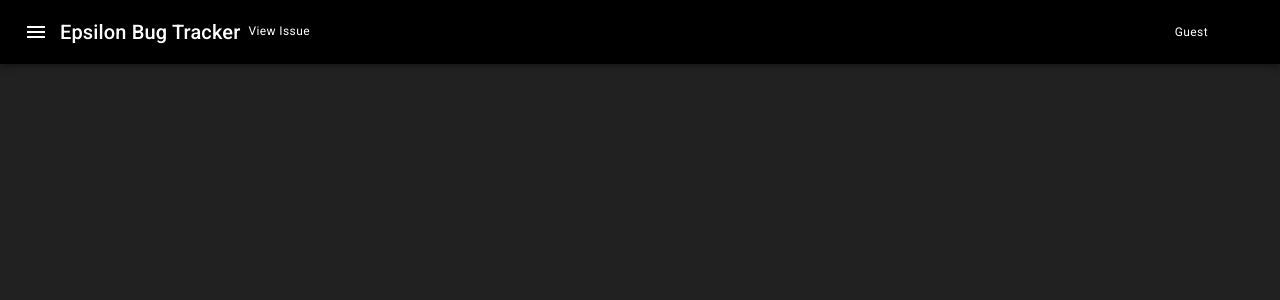
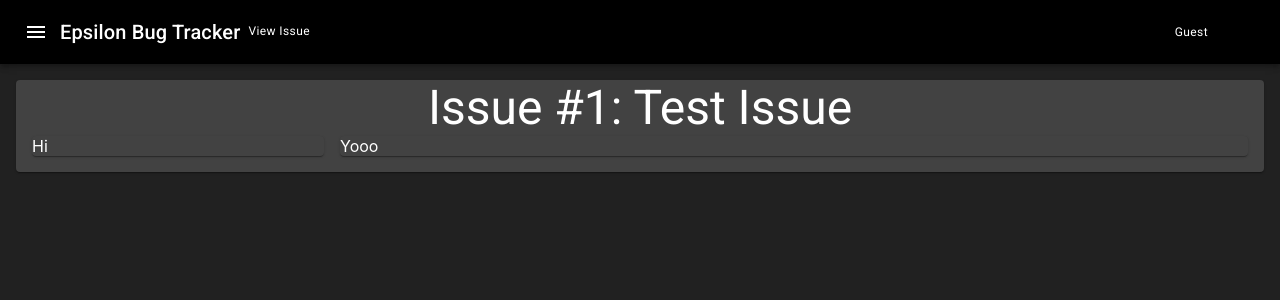
Before and after one commit to MatthewNordstrand/epsilon-bug-tracker, a React (Create React App) app: page /viewissue/1 in a window 1280 px wide. Shown: the top 300 px of the page. Built offline with nearby package versions, Linux system fonts and the light colour scheme; no server answers; some icons are missing.

Commit message:
Started general layout of view issue page

```diff
--- a/src/components/MainComponent.js
+++ b/src/components/MainComponent.js
@@ -20,7 +20,8 @@ class MainComponent extends Component {
                     openedOn: '2021-07-20',
                     openedBy: 'Matt Nordstrand',
                     assignee: 'Matt Nordstrand',
-                    dateResolved: ''
+                    dateResolved: '',
+                    description: 'Nothing to report',
                 },
                 {
                     id: 2,
@@ -30,7 +31,8 @@ class MainComponent extends Component {
                     openedOn: '2021-07-20',
                     openedBy: 'Matt Nordstrand',
                     assignee: '',
-                    dateResolved: ''
+                    dateResolved: '',
+                    description: 'Nothing to report',
                 },
                 {
                     id: 3,
@@ -40,7 +42,8 @@ class MainComponent extends Component {
                     openedOn: '2021-07-20',
                     openedBy: 'Matt Nordstrand',
                     assignee: 'Matt Nordstrand',
-                    dateResolved: ''
+                    dateResolved: '',
+                    description: 'Nothing to report',
                 },
                 {
                     id: 4,
@@ -50,7 +53,8 @@ class MainComponent extends Component {
                     openedOn: '2021-07-20',
                     openedBy: 'Matt Nordstrand',
                     assignee: 'Matt Nordstrand',
-                    dateResolved: ''
+                    dateResolved: '',
+                    description: 'Nothing to report',
                 },
             ],
         };
@@ -59,7 +63,7 @@ class MainComponent extends Component {
     render() {
         const curPath = this.props.location.pathname;
         const matchingRoutes = Routes.filter(route => curPath.startsWith(route.path));
-        const route = matchingRoutes[matchingRoutes.length - 1]; //Check if the curPath starts with route
+        const route = matchingRoutes[matchingRoutes.length - 1]; //Check if the curPath starts with route. We grab the last object because it is the most specific.
 
         const routeName = route ? route.sidebarName : "Undefined";
 
@@ -79,7 +83,7 @@ class MainComponent extends Component {
                         <OpenIssues />
                     </Route>
                     <Route path="/viewissue/:issueID">
-                        <ViewIssuePage issueID={1}/>
+                        <ViewIssuePage issueData={this.state.issueData}/>
                     </Route>
                     <Redirect to="/" />
                 </Switch>
--- a/src/components/ViewIssues/ViewIssuePage.js
+++ b/src/components/ViewIssues/ViewIssuePage.js
@@ -1,12 +1,44 @@
 import React from "react";
+import { Grid, makeStyles, Paper, Typography } from "@material-ui/core";
 import { useParams } from "react-router";
 
+const useStyles = makeStyles((theme) => ({
+    paper: {
+        padding: theme.spacing(2),
+        paddingTop: 0,
+    },
+    pageContainer: {
+        padding: theme.spacing(2),
+    },
+    titleHeading: {
+        textAlign: "center",
+    }
+}));
+
 export default function ViewIssuePage(props) {
+    const classes = useStyles();
     let { issueID } = useParams();
 
+    const issue = props.issueData.filter(issue => issue.id === +issueID)[0];
+
     return(
-        <div>
+        <div className={classes.pageContainer}>
+            <Paper className={classes.paper}>
+                <Typography className={classes.titleHeading} variant="h3">Issue #{issueID}: {issue.issueName}</Typography>
 
+                <Grid container spacing={2}>
+                    <Grid item xs={3}>
+                        <Paper>
+                            Hi
+                        </Paper>
+                    </Grid>
+                    <Grid item xs={9}>
+                        <Paper>
+                            Yooo
+                        </Paper>
+                    </Grid>
+                </Grid>
+            </Paper>
         </div>
     );
 }
```
